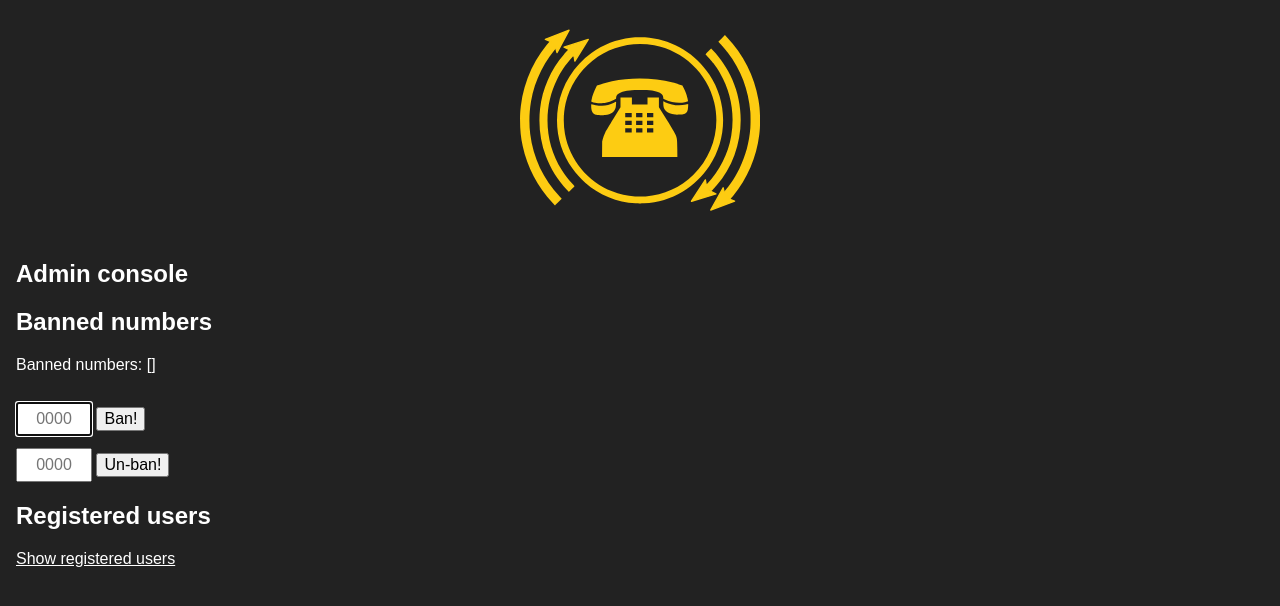
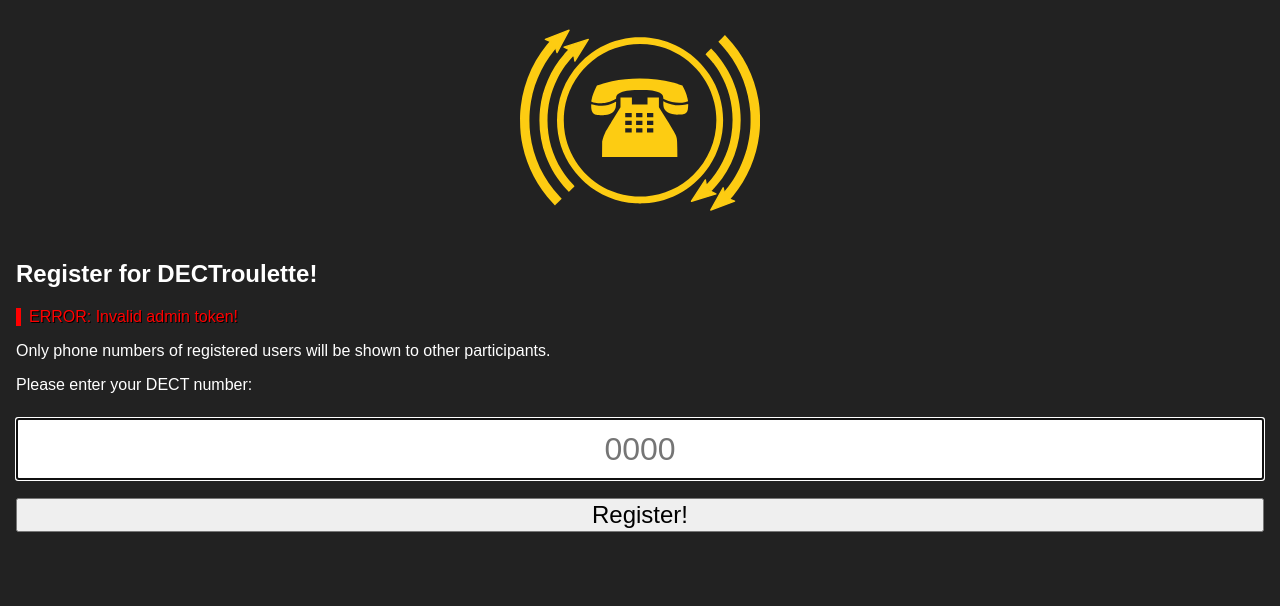
Before and after one commit to codedust/dectroulette, a Flask app: page /admin in a window 1280 px wide. Shown: the top 606 px of the page. Run offline with Flask 2, Linux system fonts and the light colour scheme.

Commit message:
Add token to /admin, use cookies instead of GET, auto-redirect

```diff
--- a/app.py
+++ b/app.py
@@ -1,7 +1,9 @@
-from flask import Flask, request, render_template
+from flask import Flask, make_response, redirect, render_template, request, url_for
 from collections import deque
+import binascii
+import json
+import os
 import random
-import json
 
 app = Flask(__name__)
 
@@ -11,27 +13,42 @@ priority_queue     = deque() # queue of numbers that will be called next. If lis
 next_number_queue  = deque() # queue of numbers to call next. if empty, fill it up from last_active_numbers and registered_numbers
 
 try:
+    with open("admintoken.secret", "r") as file:
+        admin_token = file.readline()
+        print("admin token: " + admin_token)
+except IOError as e:
+    print("Creating admintoken.secret")
+    admin_token = binascii.hexlify(os.urandom(32))
+    with open("admintoken.secret", "w") as file:
+        file.write(admin_token)
+
+try:
     with open("data_file.json", "r") as file:
         print('loading data from backup file')
         data = json.load(file)
         registered_numbers = set(data["registered_numbers"])
         banned_numbers = set(data["banned_numbers"])
-except FileNotFoundError:
+except IOError:
     print("Backup file does not exist. No data has been loaded.")
 
 @app.route('/')
 def hello():
+    dectnumber = int(request.cookies.get('dectnumber', 0))
+    if dectnumber in range(1, 99999) and dectnumber not in banned_numbers:
+        return redirect(url_for('roulette'))
     return render_template('register.html')
 
-@app.route('/roulette')
+@app.route('/roulette', methods=['GET', 'POST'])
 def roulette():
     try:
-        dectnumber = int(request.args.get('d', 0))
+        dectnumber = int(request.form.get('d', 0))
+        if dectnumber == 0:
+            dectnumber = int(request.cookies.get('dectnumber', 0))
     except ValueError:
         return render_template('register.html', error = "invalid DECT number given")
 
     if dectnumber not in range(1, 99999):
-        return render_template('register.html', error = "invalid DECT number given")
+        return render_template('register.html', error = "DECT number out of range")
 
     if dectnumber in banned_numbers:
         return render_template('register.html', error = "this DECT number has been banned")
@@ -45,16 +62,18 @@ def roulette():
         if dectnumber not in priority_queue:
             priority_queue.append(dectnumber)
 
-    return render_template('roulette.html',
-                           own_number = dectnumber,
-                           partner_number = next_number(dectnumber),
-                           priority = dectnumber in priority_queue,
-                           active_users = len(registered_numbers))
+    resp = make_response(render_template('roulette.html',
+                                         own_number = dectnumber,
+                                         partner_number = next_number(dectnumber),
+                                         priority = dectnumber in priority_queue,
+                                         active_users = len(registered_numbers)))
+    resp.set_cookie('dectnumber', str(dectnumber))
+    return resp
 
 @app.route('/unregister')
 def unregister():
     try:
-        dectnumber = int(request.args.get('d', 0))
+        dectnumber = int(request.cookies.get('dectnumber', 0))
     except ValueError:
         return render_template('register.html', error = "invalid DECT number given")
 
@@ -71,17 +90,23 @@ def unregister():
     while(next_number_queue.count(dectnumber)):
         next_number_queue.remove(dectnumber)
 
-    return render_template('register.html', unregister = True)
+    resp = make_response(render_template('register.html', unregister = True))
+    resp.set_cookie('dectnumber', '', expires=0)
+    return resp
 
 @app.route('/admin')
 def admin():
+    token = request.args.get('token', None)
+    if token != admin_token:
+        return render_template('register.html', error  = "Invalid admin token")
+
     try:
         number_to_ban = int(request.args.get('ban', 0))
         if number_to_ban != 0:
             banned_numbers.add(number_to_ban)
             backup()
     except ValueError:
-        return render_template('admin.html', error = "invalid DECT number given", banned_numbers = sorted(banned_numbers))
+        return render_template('admin.html', error = "invalid DECT number given", admin_token = admin_token, banned_numbers = sorted(banned_numbers))
 
     try:
         number_to_unban = int(request.args.get('unban', 0))
@@ -89,12 +114,12 @@ def admin():
             banned_numbers.remove(number_to_unban)
             backup()
     except (ValueError, KeyError):
-        return render_template('admin.html', error = "invalid DECT number given", banned_numbers = sorted(banned_numbers))
+        return render_template('admin.html', error = "invalid DECT number given", admin_token = admin_token, banned_numbers = sorted(banned_numbers))
 
     if "showusers" in request.args:
-        return render_template('admin.html', banned_numbers = sorted(banned_numbers), registered_numbers = sorted(registered_numbers))
+        return render_template('admin.html', admin_token = admin_token, banned_numbers = sorted(banned_numbers), registered_numbers = sorted(registered_numbers))
 
-    return render_template('admin.html', banned_numbers = sorted(banned_numbers))
+    return render_template('admin.html', admin_token = admin_token, banned_numbers = sorted(banned_numbers))
 
 
 # ---- helper functions -----
--- a/templates/admin.html
+++ b/templates/admin.html
@@ -17,16 +17,18 @@
     <h2>Banned numbers</h2>
     <p>Banned numbers: {{ banned_numbers }}</p>
     <form action="admin">
+      <input type="hidden" name="token" value="{{ admin_token }}">
       <input class="dectnumber small" type="number" name="ban" required autofocus min="1" max="99999" placeholder="0000">
       <input class="small" type="submit" value="Ban!">
     </form>
     <form action="admin">
+      <input type="hidden" name="token" value="{{ admin_token }}">
       <input class="dectnumber small" type="number" name="unban" required autofocus min="1" max="99999" placeholder="0000">
       <input class="small" type="submit" value="Un-ban!">
     </form>
 
     <h2>Registered users</h2>
-    <a href="?showusers">Show registered users</a>
+    <a href="{{ url_for('admin', showusers=1, token=admin_token)}}">Show registered users</a>
     <p>{{ registered_numbers }}</p>
   </section>
   {{dump}}
--- a/templates/register.html
+++ b/templates/register.html
@@ -20,7 +20,7 @@
     {% endif %}
 
     <p>Only phone numbers of registered users will be shown to other participants.</p>
-    <form action="roulette">
+    <form action="roulette" method="POST">
       <p>Please enter your DECT number:</p>
       <input class="dectnumber" type="number" name="d" required autofocus min="1" max="99999" placeholder="0000">
       <input class="register" type="submit" value="Register!">
--- a/templates/roulette.html
+++ b/templates/roulette.html
@@ -10,7 +10,7 @@
   <section>
     <img class="logo" src="static/dectroulette.svg">
     <h1>Let's talk!</h1>
-    <p>You're now registered to <span class="brand">DECTroulette</span>. Let's have a chat with someone else!</p>
+    <p>You're now registered to <span class="brand">DECTroulette</span>. Your number: {{own_number}}. Let's have a chat with someone else!</p>
 
     {% if error %}
     <p class="error">ERROR: {{ error }}!</p>
@@ -19,7 +19,7 @@
     <p>Here's the next DECT number you could call:</p>
 
     <p class="dectnumber">{{ partner_number }}</p>
-    <input type="submit" onClick="window.location.reload();" value="Next number">
+    <a href="{{ url_for('roulette') }}"><input type="button" value="Next number"></a>
 
     {% if priority %}
     <p>You're in the priority queue and will be called soon.<p>
@@ -31,7 +31,7 @@
     <p>There are currently {{ active_users }} registered users at <span class="brand">DECTroulette</span>.</p>
     {% endif %}
 
-    <p><a href="/unregister?d={{own_number}}">Unregister</a></p>
+    <p><a href="/unregister">Unregister</a></p>
   </section>
   <footer>
     Footer!
```
Also changed, not shown: 1 other file.
